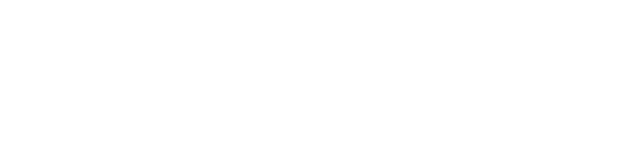
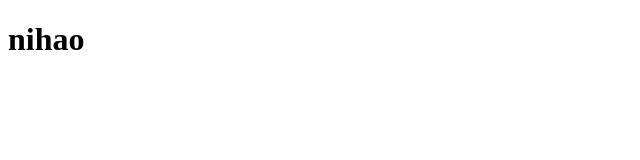
Before and after one commit to dsk6666/project_02, a plain HTML site: page index.html in a window 1280 px wide. Shown: the whole page, without its empty margins (0-640 px from the left). Drawn offline with Linux system fonts and the light colour scheme.

Commit message:
初始化了index.html

```diff
--- a/index.html
+++ b/index.html
@@ -7,6 +7,6 @@
     <title>Document</title>
 </head>
 <body>
-
+    <h1>nihao</h1>
 </body>
 </html>
```
